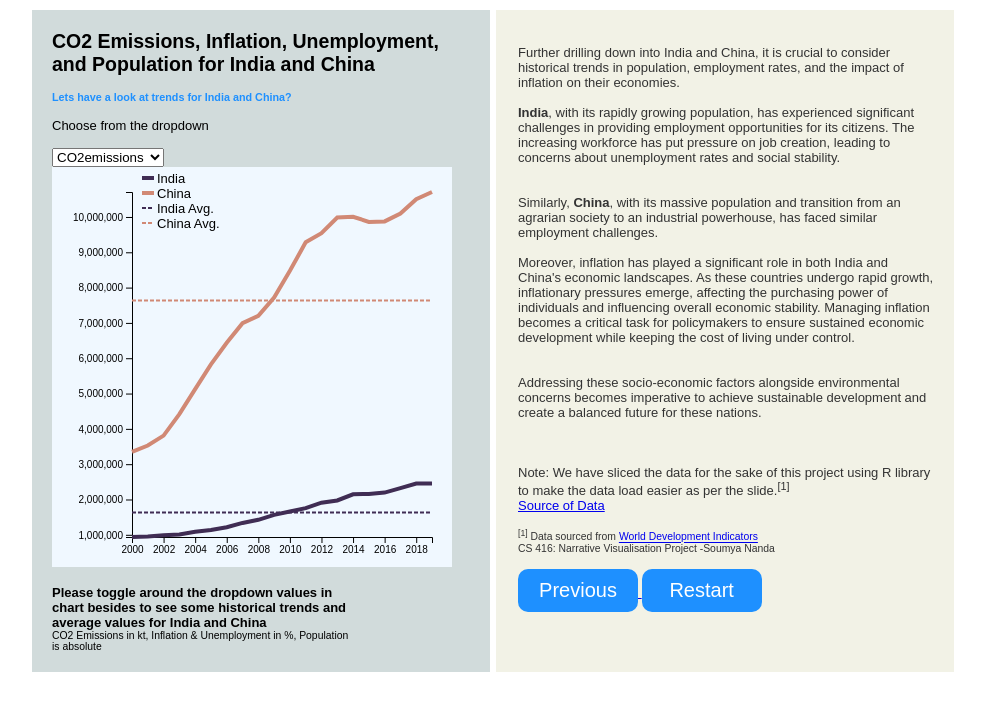
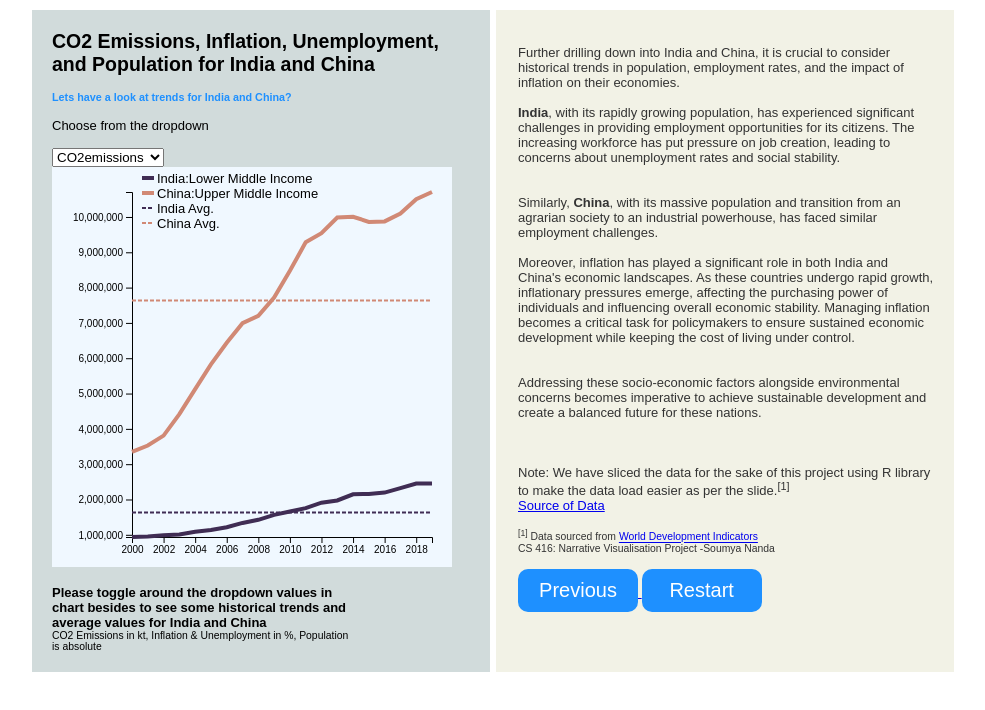
Before and after one commit to srnanda2/DataViz, a plain HTML site: page Scene3.html in a window 1280 px wide. Shown: the whole page, without its empty margins (147-1132 px from the left). Drawn offline with nearby package versions, Linux system fonts and the light colour scheme.

Commit message:
Update Scene3.html

```diff
--- a/Scene3.html
+++ b/Scene3.html
@@ -246,7 +246,7 @@ d3.csv("https://raw.githubusercontent.com/srnanda2/DataViz/main/IC_data.csv", fu
         .attr("x", legendRectSize + legendSpacing)
         .attr("y", legendRectSize / 2)
         .attr("dy", "0.35em")
-        .text("India");
+        .text("India:Lower Middle Income");
 
       // Add legend for China
       var chinaLegend = legend.append("g")
@@ -266,7 +266,7 @@ d3.csv("https://raw.githubusercontent.com/srnanda2/DataViz/main/IC_data.csv", fu
         .attr("x", legendRectSize + legendSpacing)
         .attr("y", legendRectSize / 2)
         .attr("dy", "0.35em")
-        .text("China");
+        .text("China:Upper Middle Income");
 
       // Add legend for India's average value
       var indiaAvgLegend = legend.append("g")
```
